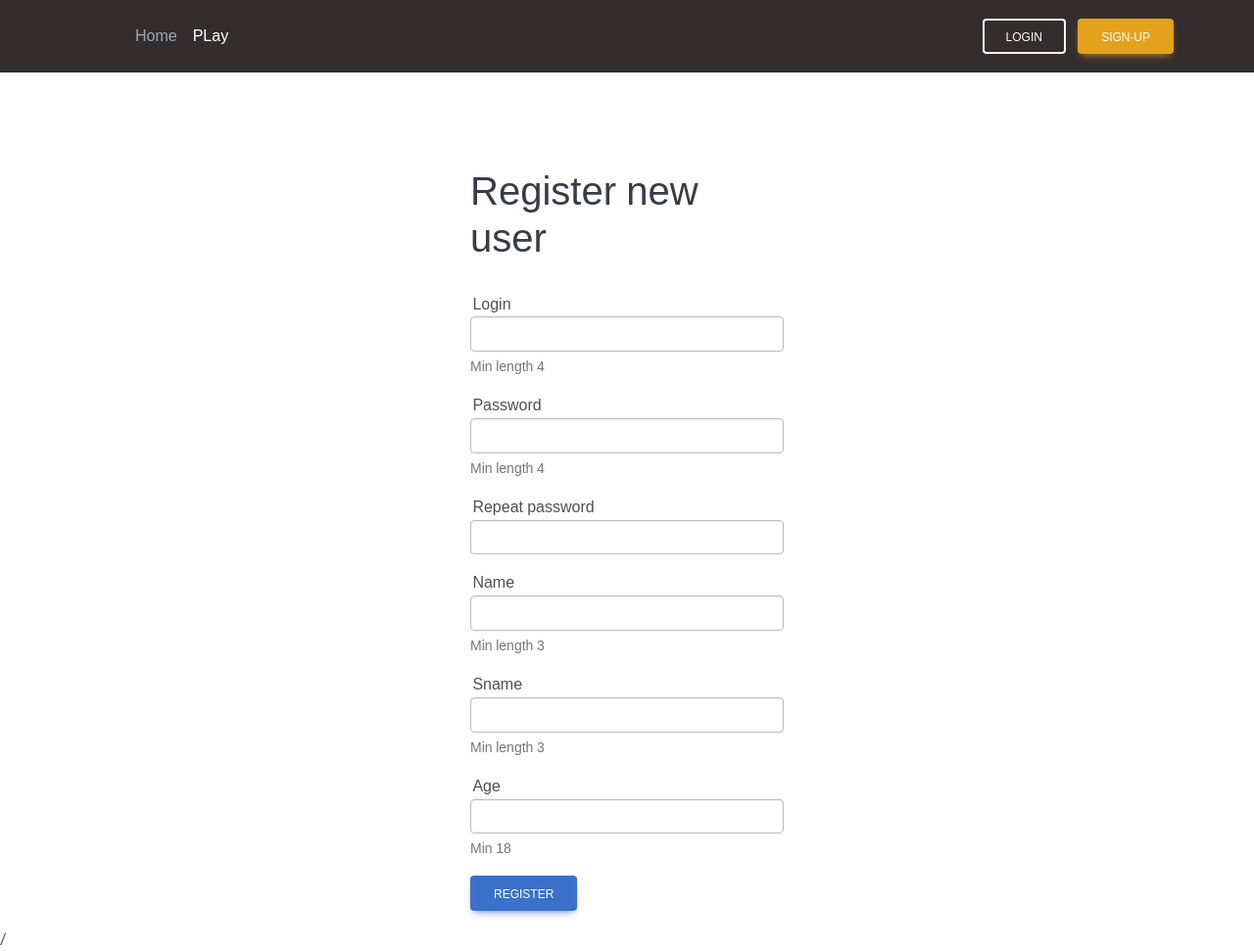
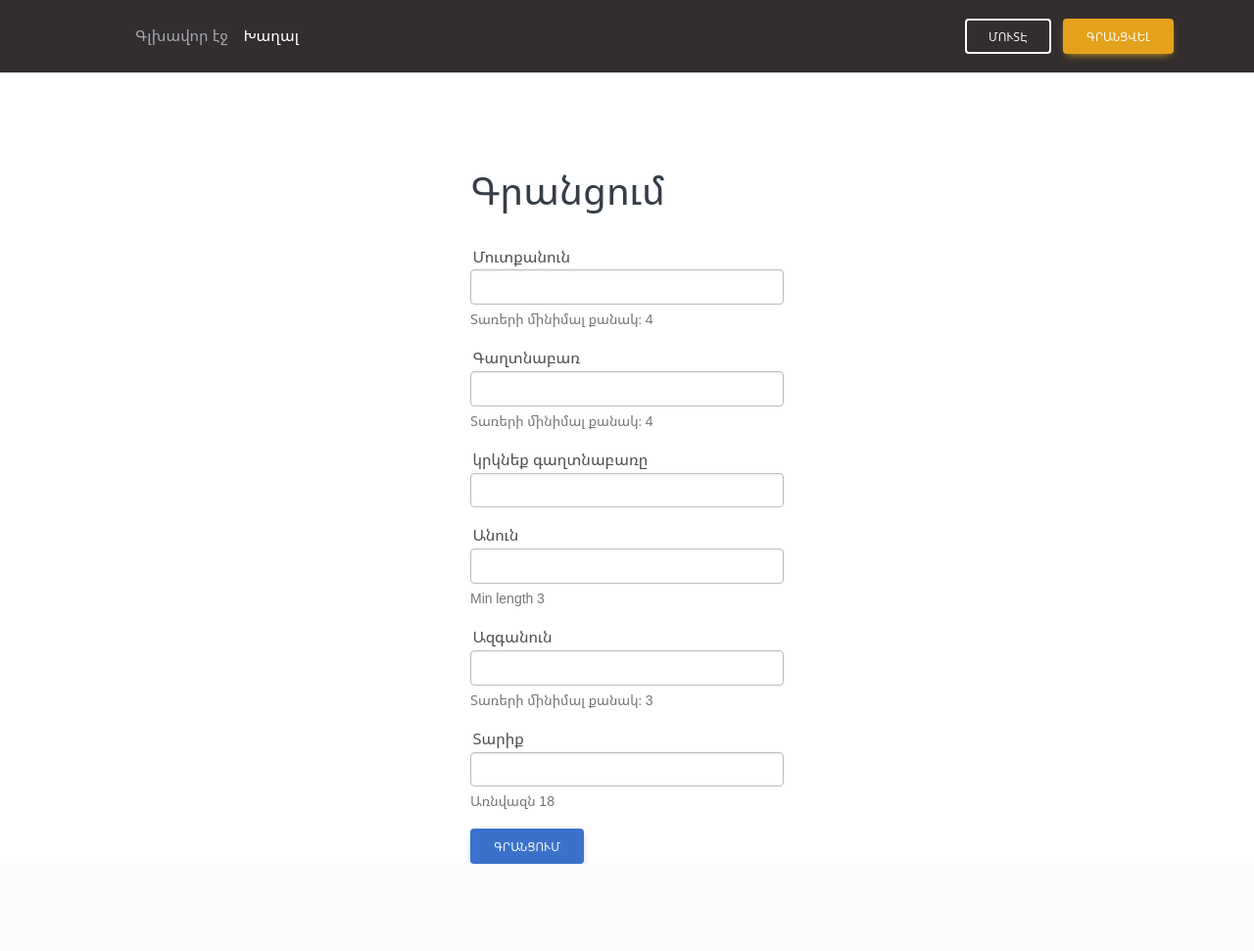
Before and after one commit to Corrbase/Who-want-to-be-a-millionaire, a PHP site: page /register in a window 1280 px wide. Shown: the whole page at 98% size. After the commit the page ends 882 px from the top, so only its background shows below. Run offline with PHP 8.4, Linux system fonts and the light colour scheme; the visitor is signed in with stand-in values (Sample User, id 1).

Commit message:
21.03.19.30

```diff
--- a/Controllers/UserController.php
+++ b/Controllers/UserController.php
@@ -66,6 +66,7 @@
                         'balance' => $profile_settings['balance']
                     ];
                     $ajax['success'] = true;
+
                     echo json_encode($ajax);
 
                 }
--- a/View/HomePages/register.php
+++ b/View/HomePages/register.php
@@ -2,40 +2,40 @@
         <form id="UserRegisterForm" class="w-25 m-auto pt-5 mt-5" method="POST" action="" enctype="multipart/form-data">
             <div class="mb-3">
                 <h1 class="pb-3">
-                    Register new user
+                    Գրանցում
                 </h1>
             </div>
             <div class="mb-3">
-                <label  class="form-check-label">Login</label>
+                <label  class="form-check-label">Մուտքանուն</label>
                 <input type="login" value="" name="login" class="form-control" id="login" aria-describedby="emailHelp">
-                <div id="loginHelp" class="form-text">Min length 4</div>
+                <div id="loginHelp" class="form-text">Տառերի մինիմալ քանակ։ 4</div>
             </div>
             <div class="mb-3">
-                <label class="form-check-label">Password</label>
+                <label class="form-check-label">Գաղտնաբառ</label>
                 <input type="password" name="password" class="form-control" >
-                <div id="loginHelp" class="form-text">Min length 4</div>
+                <div id="loginHelp" class="form-text">Տառերի մինիմալ քանակ։ 4</div>
             </div>
             <div class="mb-3">
-                <label class="form-check-label">Repeat password</label>
+                <label class="form-check-label">կրկնեք գաղտնաբառը</label>
                 <input type="password" name="password_confirm" class="form-control" >
             </div>
             <div class="mb-3">
-                <label class="form-check-label">Name</label>
+                <label class="form-check-label">Անուն</label>
                 <input type="text" name="name" class="form-control" >
                 <div id="loginHelp" class="form-text">Min length 3</div>
             </div>
             <div class="mb-3">
-                <label class="form-check-label">Sname</label>
+                <label class="form-check-label">Ազգանուն</label>
                 <input type="text" name="sname" class="form-control" >
-                <div id="loginHelp" class="form-text">Min length 3</div>
+                <div id="loginHelp" class="form-text">Տառերի մինիմալ քանակ։ 3</div>
             </div>
             <div class="mb-3">
-                <label class="form-check-label">Age</label>
+                <label class="form-check-label">Տարիք</label>
                 <input type="number" min="18" max="100" name="age" class="form-control" >
-                <div id="loginHelp" class="form-text">Min 18</div>
+                <div id="loginHelp" class="form-text">Առնվազն 18</div>
             </div>
 
-            <button class="btn btn-primary">Register</button>
+            <button class="btn btn-primary">Գրանցում</button>
 
             <div class="mb-3">
                 <div class="form-error form-label text-danger">
--- a/View/Includes/Game Includes/head.php
+++ b/View/Includes/Game Includes/head.php
@@ -41,7 +41,6 @@
 <script src="https://ajax.googleapis.com/ajax/libs/jquery/3.6.0/jquery.min.js"></script>
 <header class="d-flex w-75 m-auto justify-content-between p-2">
     <form class=" justify-content-between d-flex">
-        <a href="../../../index.php" class="m-2 link-danger ">Restart game</a>
         <p class="m-2">
             Ով է ուզում դառնալ միլիոնատեր
         </p>
--- a/View/Includes/Includes/footer.php
+++ b/View/Includes/Includes/footer.php
@@ -1,4 +1,4 @@
-/
+
 
 </body>
 </html>
--- a/View/Includes/Includes/header.php
+++ b/View/Includes/Includes/header.php
@@ -6,8 +6,8 @@
             </a>
 
             <ul class="nav col-12 col-lg-auto me-lg-auto mb-2 justify-content-center mb-md-0">
-                <li><a href="/" class="nav-link px-2 text-secondary">Home</a></li>
-                <li><a href="/game" class="nav-link px-2 text-white">PLay</a></li>
+                <li><a href="/" class="nav-link px-2 text-secondary">Գլխավոր էջ</a></li>
+                <li><a href="/game" class="nav-link px-2 text-white">Խաղալ</a></li>
             </ul>
 
 
@@ -20,14 +20,32 @@
             }elseif (isset($_SESSION['user_profile']['profile']) == 1){
                 echo '
                     <div class="text-end">
-                        <a href="/profile" class="btn btn-outline-light me-2">Profile</a>
+
+                        <a href="" class="LogOut btn btn-outline-light me-2">Դուրս գալ</a>
+                        <a href="/profile" class="btn btn-outline-light me-2">պրոֆիլ</a>
+
                     </div>
+                    <script >
+                        $(document).on("click", ".LogOut", function (e){
+        $.ajax({
+            type: "POST",
+            url: "/r/user/logOut",
+            beforeSend:
+                function() {
+                    $(".loading-refresh").addClass("loading-form");
+                },
+            success: function(data) {
+                window.location.replace("/login");
+            }
+        })
+    })
+                    </script>
 
                     ';
             }else{
                 echo '<div class="text-end">
-                        <a href="/login" class="btn btn-outline-light me-2">Login</a>
-                        <a href="/register" class="btn btn-warning">Sign-up</a>
+                        <a href="/login" class="btn btn-outline-light me-2">Մուտէ</a>
+                        <a href="/register" class="btn btn-warning">Գրանցվել</a>
                     </div>' ;
             }
             ?>
--- a/View/Play/question.php
+++ b/View/Play/question.php
@@ -1,5 +1,5 @@
 <div class="m-auto w-25  rounded-1" style="background-color: #00b0b5">
     <p class="text-center text-light p-2">
-        Question
+        Հարց
     </p>
 </div>
```
Also changed, not shown: Controllers/GameController.php (+27 -17 lines), View/HomePages/login.php (+5 -3 lines), View/Play/Index.php (+6 -2 lines), View/UserPages/profile.php (+2 -15 lines).
